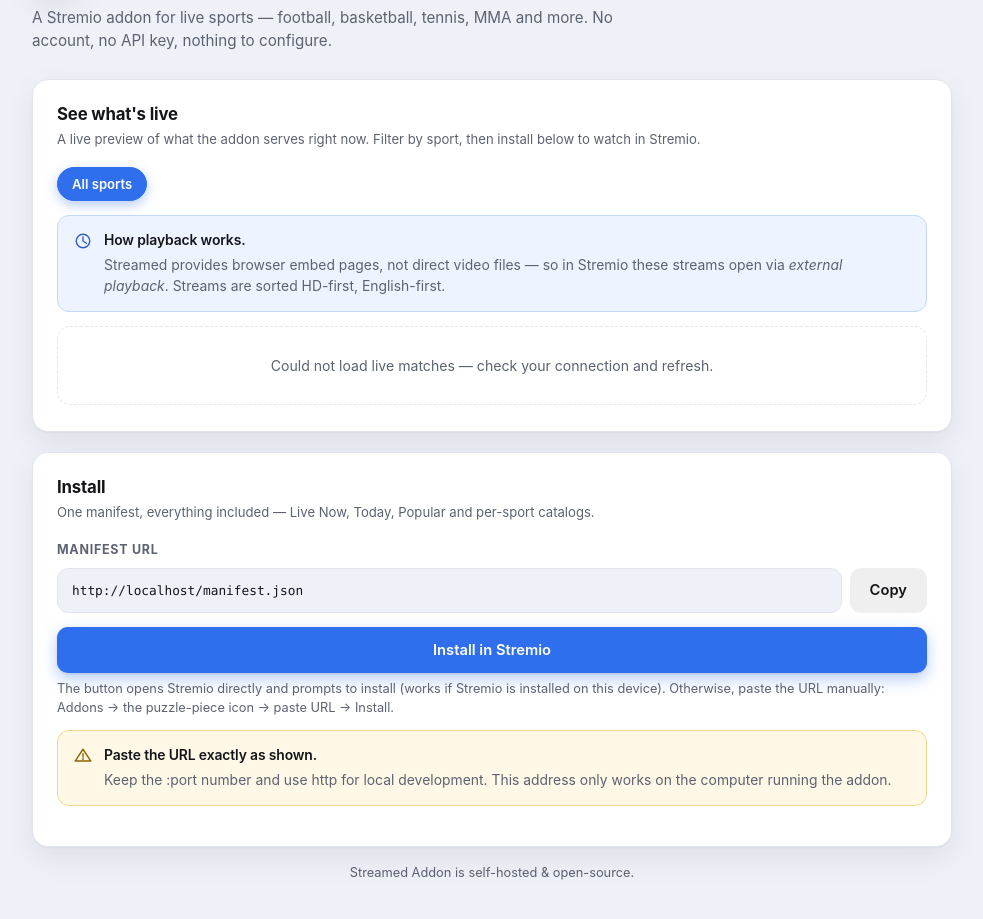
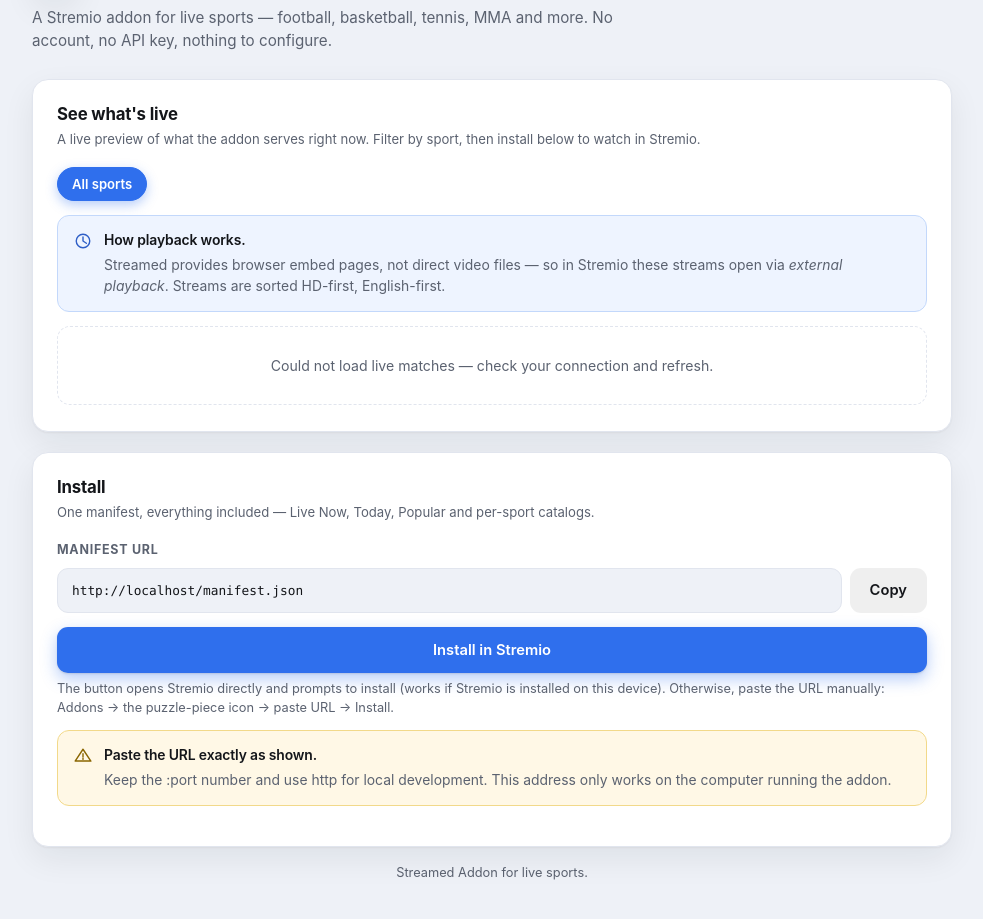
Before and after one commit to srinivasb99/streamed-addon, a website: page views/public/index.html in a window 1280 px wide. Shown: the part 101-1020 px from the top of the page, without its empty margins (148-1131 px from the left). Drawn offline with Linux system fonts and the light colour scheme; no server answers.

Commit message:
📝 Simplify landing page branding

```diff
--- a/views/public/index.html
+++ b/views/public/index.html
@@ -74,7 +74,7 @@
     </div>
 
     <footer>
-      Streamed Addon is self-hosted &amp; open-source.
+      Streamed Addon for live sports.
     </footer>
   </div>
 <script src="/app.js"></script>
```
